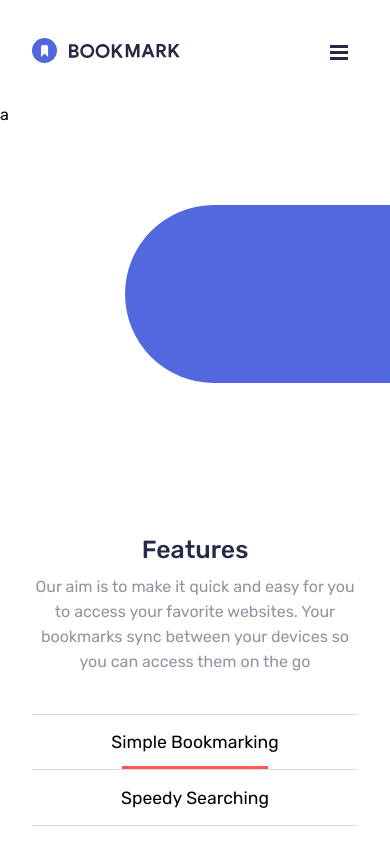
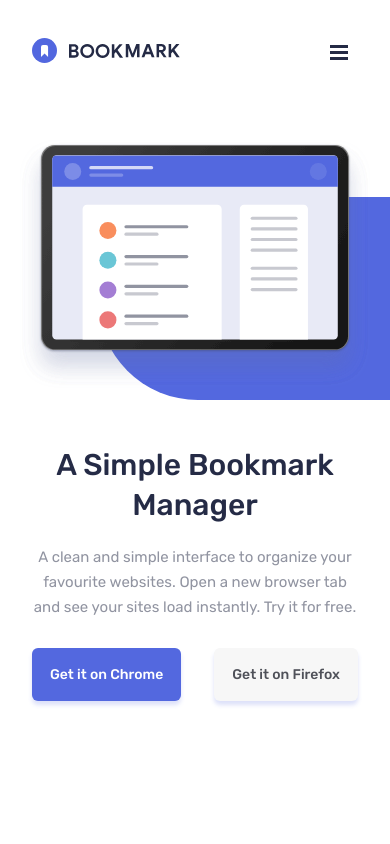
Before and after one commit to leonardomeza87/bookmark-landing-page, a React (Create React App) app: page / in a window 390 px wide. Shown: the top 844 px of the page. Built offline with nearby package versions, Linux system fonts and the light colour scheme.

Commit message:
Add hero for mobile

```diff
--- a/src/App.jsx
+++ b/src/App.jsx
@@ -5,6 +5,7 @@ import Features from "./components/Features";
 import Extensions from "./components/Extensions";
 import Footer from "./components/Footer";
 import Hero from "./components/Hero";
+import FAQ from "./components/FAQ";
 
 function App() {
   return (
@@ -14,6 +15,7 @@ function App() {
       <Hero />
       <Features />
       <Extensions />
+      {/* <FAQ /> */}
       <Footer />
     </div>
   );
--- /dev/null
+++ b/src/components/Dropdown.jsx
@@ -0,0 +1,33 @@
+import React from "react";
+
+import { ReactComponent as IconArrow } from "../images/icon-arrow.svg";
+
+const Dropdown = ({ children }) => {
+  console.log(children);
+
+  let title, answer;
+
+  children.forEach((e) => {
+    if (e.props.className === "question") {
+      title = e.props.children;
+    } else if (e.props.className === "answer") {
+      answer = e.props.children;
+    }
+  });
+
+  console.log(title, answer);
+  return (
+    <div className="dropdown">
+      <button>
+        <p>{title}</p>
+
+        <IconArrow />
+      </button>
+      <div className="content">
+        <p>{answer}</p>
+      </div>
+    </div>
+  );
+};
+
+export default Dropdown;
--- /dev/null
+++ b/src/components/FAQ.jsx
@@ -0,0 +1,20 @@
+import React from "react";
+import Dropdown from "./Dropdown";
+
+const FAQ = () => {
+  return (
+    <div className="faq">
+      <h2>Frequently Asked Questions</h2>
+      <p>
+        Here are some of our FAQs. If you have any other questions you’d like
+        answered please feel free to email us.
+      </p>
+      <Dropdown>
+        <span className="question">Lorem</span>
+        <span className="answer">YEAHHHH</span>
+      </Dropdown>
+    </div>
+  );
+};
+
+export default FAQ;
--- a/src/components/Hero.jsx
+++ b/src/components/Hero.jsx
@@ -1,12 +1,29 @@
 import React from "react";
 
 import BlueSquare from "../helper/BlueSquare";
+import IllustrationHero from "../images/illustration-hero.svg";
 
 const Hero = () => {
   return (
     <div className="hero">
-      <p>a</p>
-      <BlueSquare />
+      <div className="featured-images">
+        <BlueSquare />
+        <div className="illustration">
+          <img src={IllustrationHero} alt="illustration" />
+        </div>
+      </div>
+
+      <div className="hero-text">
+        <h1>A Simple Bookmark Manager</h1>
+        <p>
+          A clean and simple interface to organize your favourite websites. Open
+          a new browser tab and see your sites load instantly. Try it for free.
+        </p>
+        <div className="buttons">
+          <button className="chrome">Get it on Chrome</button>
+          <button className="firefox">Get it on Firefox</button>
+        </div>
+      </div>
     </div>
   );
 };
--- a/src/sass/App.scss
+++ b/src/sass/App.scss
@@ -8,5 +8,6 @@
 @use "./components/hero";
 @use "./components/features";
 @use "./components/extensions";
+@use "./components/FAQ";
 
 @use "./components/footer";
--- a/src/sass/base/_colors.scss
+++ b/src/sass/base/_colors.scss
@@ -5,6 +5,10 @@
   --grayish-blue: hsl(229, 8%, 60%);
   --very-dark-blue: hsl(229, 31%, 21%);
 
+  --dark-grayish-blue: hsl(228, 6%, 33%);
+  --button-firefox: #f7f7f7;
+  --button-shadow: hsla(231, 69%, 60%, 0.2);
+
   --grayish-blue-a: hsla(229, 8%, 60%, 0.4);
   --grayish-blue-b: hsla(229, 8%, 60%, 0.8);
   --very-dark-blue-a: hsla(229, 31%, 21%, 0.96);
--- /dev/null
+++ b/src/sass/components/_FAQ.scss
@@ -0,0 +1,2 @@
+.faq {
+}
--- a/src/sass/components/_header.scss
+++ b/src/sass/components/_header.scss
@@ -118,7 +118,6 @@ header {
             transition: color 0.2s ease-in-out;
 
             &:hover {
-              transition: none;
               color: var(--grayish-blue-b);
             }
           }
@@ -138,7 +137,6 @@ header {
             transition-timing-function: ease-in-out;
 
             &:hover {
-              transition: none;
               background-color: #fff;
               color: var(--very-dark-blue);
             }
@@ -163,7 +161,6 @@ header {
       cursor: pointer;
 
       &:hover {
-        transition: none;
         background-color: rgba($color: #000, $alpha: 0.1);
       }
 
--- a/src/sass/components/_hero.scss
+++ b/src/sass/components/_hero.scss
@@ -1,15 +1,108 @@
 .hero {
-  height: 400px;
   width: 100%;
-  position: relative;
 
-  .blue-square {
-    position: absolute;
-    top: 100px;
-    height: 178px;
-    width: 68%;
-    right: 0;
+  margin-bottom: 7.5rem;
 
-    border-radius: 100px 0 0 100px;
+  .featured-images {
+    position: relative;
+    width: 100%;
+
+    margin-top: 34px;
+    margin-bottom: 3.5rem;
+
+    .blue-square {
+      position: absolute;
+      top: 58px;
+      right: 0;
+      z-index: -10;
+
+      height: 203px;
+      width: 75%;
+
+      border-radius: 100px 0 0 100px;
+    }
+
+    .illustration {
+      display: flex;
+      justify-content: center;
+      align-items: center;
+
+      width: 100%;
+      height: 250px;
+
+      img {
+        width: 100%;
+        max-width: 350px;
+      }
+    }
+  }
+
+  .hero-text {
+    display: flex;
+    flex-direction: column;
+    justify-content: flex-start;
+    align-items: center;
+    padding: 0 2rem;
+
+    text-align: center;
+
+    h1 {
+      font-size: 30px;
+      font-weight: 500;
+      line-height: 40px;
+      color: var(--very-dark-blue);
+
+      margin-bottom: 1.25rem;
+    }
+
+    p {
+      color: var(--grayish-blue);
+      font-size: 15px;
+      line-height: 25px;
+      font-weight: 400;
+
+      margin-bottom: 1.75rem;
+    }
+
+    .buttons {
+      width: 100%;
+      display: flex;
+      justify-content: space-between;
+      align-items: center;
+
+      button {
+        border: 2px solid transparent;
+        border-radius: 6px;
+        padding: 1rem;
+        font-weight: 500;
+        box-shadow: 0 4px 4px var(--button-shadow);
+        font-size: 14px;
+        cursor: pointer;
+
+        transition-property: background-color, color, border-color;
+        transition-duration: 0.2s;
+        transition-timing-function: ease-in-out;
+      }
+
+      .chrome {
+        background-color: var(--soft-blue);
+        color: #fff;
+
+        &:hover {
+          background-color: #fff;
+          color: var(--soft-blue);
+          border-color: var(--soft-blue);
+        }
+      }
+      .firefox {
+        background-color: var(--button-firefox);
+        color: var(--dark-grayish-blue);
+
+        &:hover {
+          background-color: #fff;
+          border-color: var(--dark-grayish-blue);
+        }
+      }
+    }
   }
 }
```
